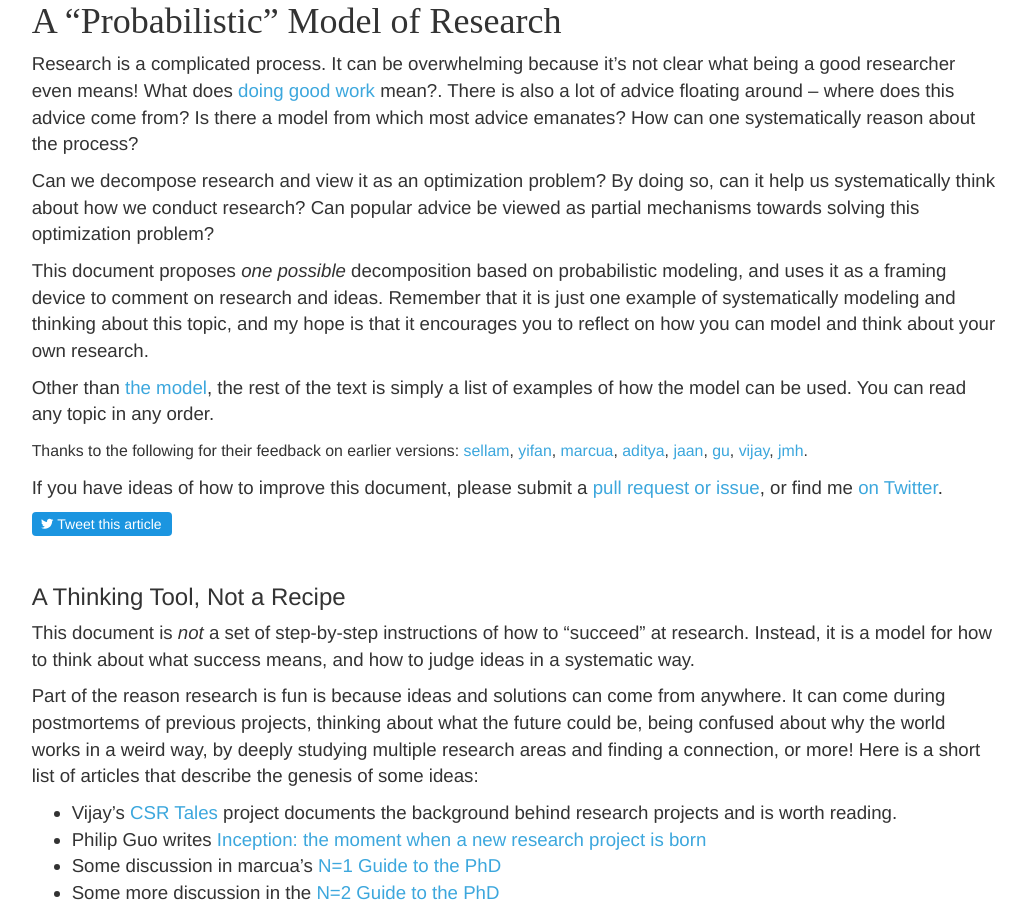
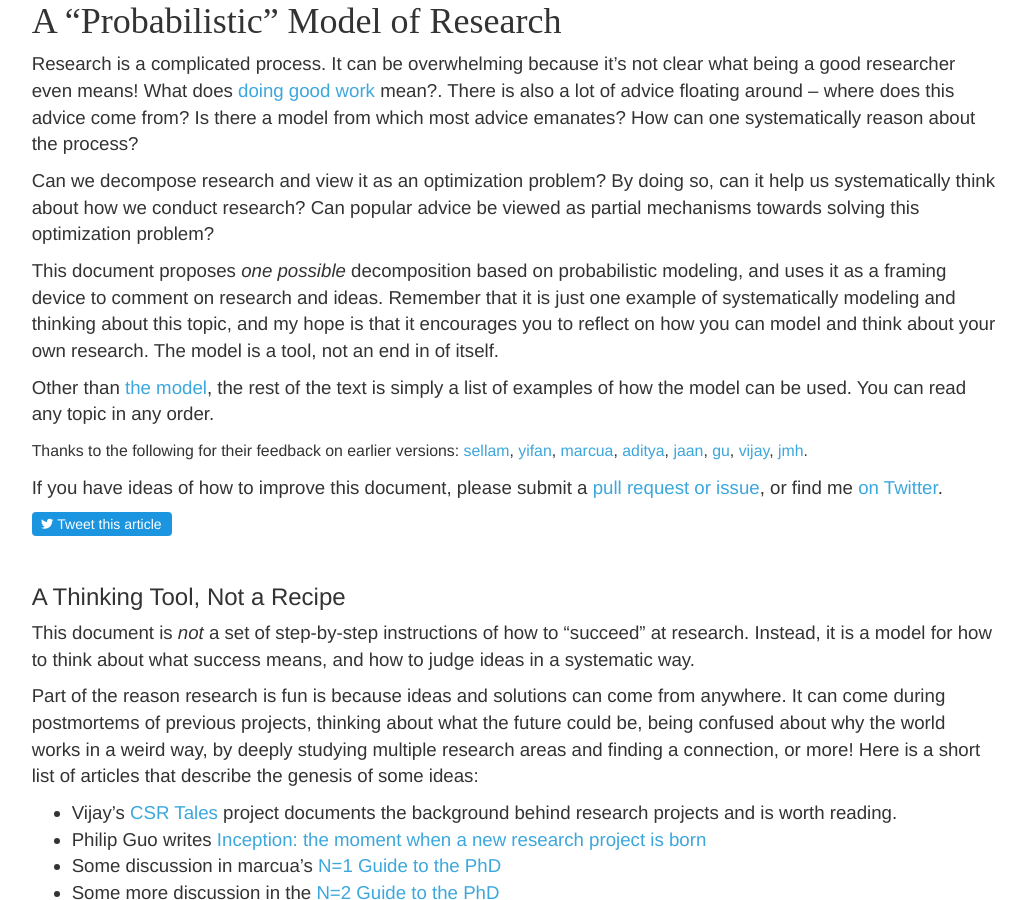
Before and after one commit to researchsetup/researchsetup.github.io, a Jekyll site: the page built from researchmodel.md, in a window 1280 px wide and 900 px high, scrolled down 850 px. Shown: the whole window, without its empty margins (125-1151 px from the left). Built offline with Jekyll 4.4.1, drawn with Linux system fonts in a browser that asks for light colours; some web fonts are replaced; formulas are drawn with MathJax 3; our own code applies the rules of GitHub Pages for plain Markdown files.

Commit message:
lazy commit msg

```diff
--- a/researchmodel.md
+++ b/researchmodel.md
@@ -49,7 +49,7 @@ Can we decompose research and view it as an optimization problem?  By doing so,
 
 
 This document proposes _one possible_ decomposition based on probabilistic modeling, and uses it as a framing device to comment on research and ideas.
-Remember that it is just one example of systematically modeling and thinking about this topic, and my hope is that it encourages you to reflect on how you can model and think about your own research.
+Remember that it is just one example of systematically modeling and thinking about this topic, and my hope is that it encourages you to reflect on how you can model and think about your own research.  The model is a tool, not an end in of itself.
 
 Other than [the model](#model), the rest of the text is simply a list of examples of how the model can be used.  You can read any topic in any order.
 
```
